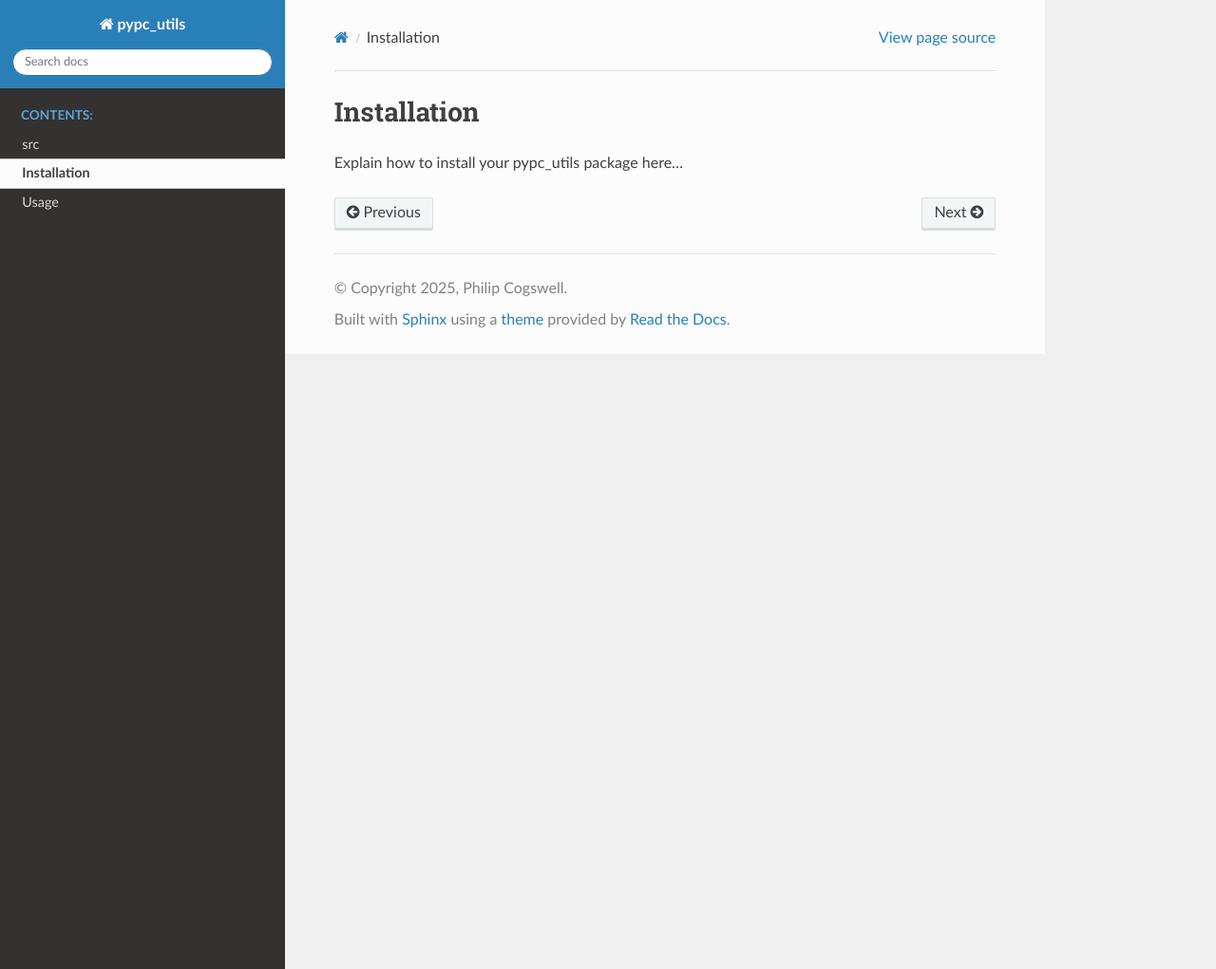
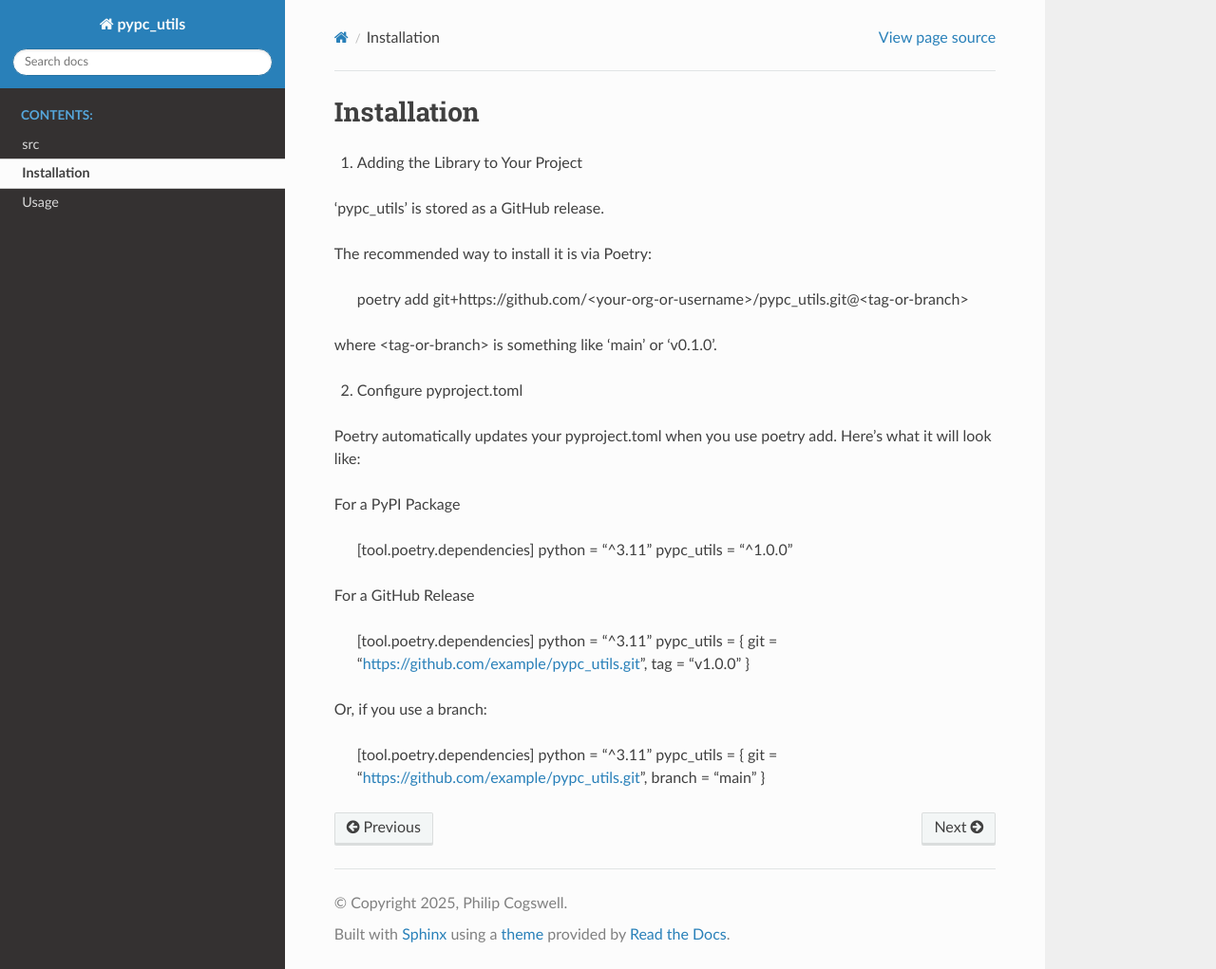
Before and after one commit to TheBoojum/pypc-utils, a Sphinx documentation site: the page built from docs/source/installation.rst, in a window 1280 px wide and 1021 px high. Shown: the whole window at 95% size. Built offline with Sphinx 7.4.7 and the Read the Docs theme 3.1.0, drawn with Linux system fonts in a browser that asks for light colours.

Commit message:
Updates to Installation and Usage documentation

```diff
--- a/docs/source/installation.rst
+++ b/docs/source/installation.rst
@@ -1,4 +1,34 @@
 Installation
 ============
 
-Explain how to install your pypc_utils package here…
+1. Adding the Library to Your Project
+
+'pypc_utils' is stored as a GitHub release.
+
+The recommended way to install it is via Poetry:
+
+    poetry add git+https://github.com/<your-org-or-username>/pypc_utils.git@<tag-or-branch>
+
+where <tag-or-branch> is something like 'main' or 'v0.1.0'.
+
+2. Configure pyproject.toml
+
+Poetry automatically updates your pyproject.toml when you use poetry add. Here's what it will look like:
+
+For a PyPI Package
+
+    [tool.poetry.dependencies]
+    python = "^3.11"
+    pypc_utils = "^1.0.0"
+
+For a GitHub Release
+
+    [tool.poetry.dependencies]
+    python = "^3.11"
+    pypc_utils = { git = "https://github.com/example/pypc_utils.git", tag = "v1.0.0" }
+
+Or, if you use a branch:
+
+    [tool.poetry.dependencies]
+    python = "^3.11"
+    pypc_utils = { git = "https://github.com/example/pypc_utils.git", branch = "main" }
```
Also changed, not shown: docs/source/usage.rst (+9 -1 lines).
